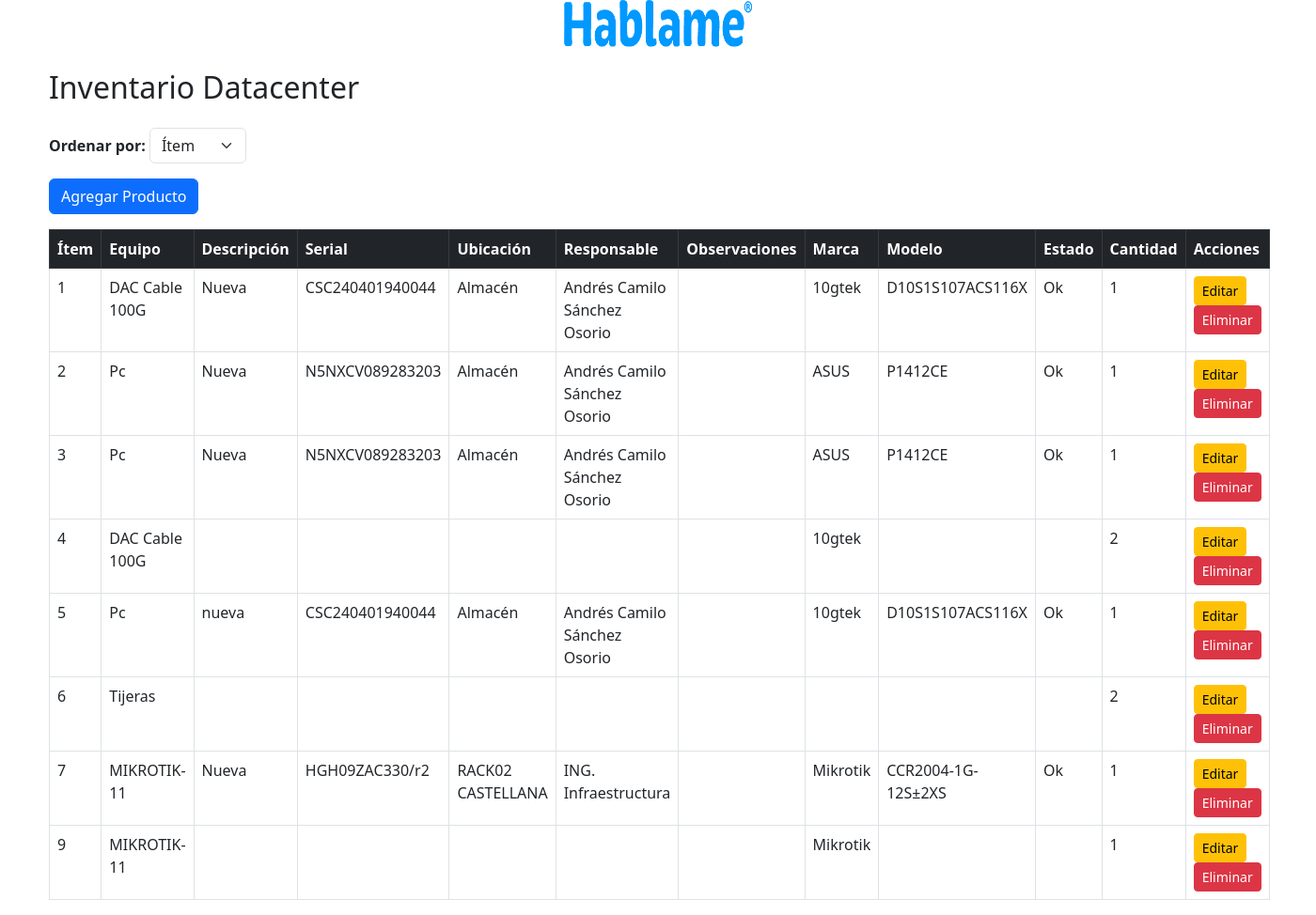
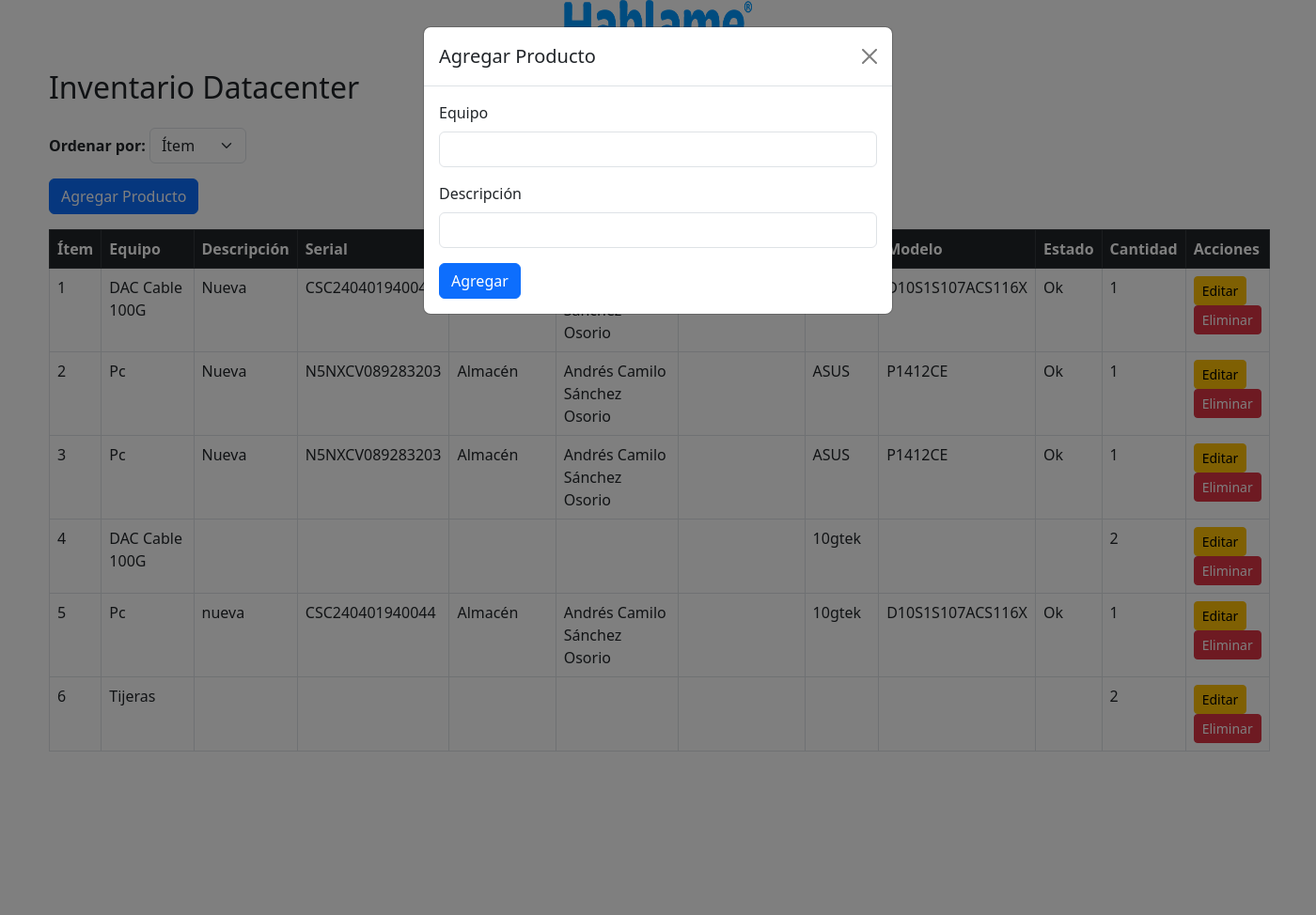
Before and after one commit to lAndresSanchezl/Inventario, a Flask app: page / in a window 1400 px wide, after a click on "Agregar Producto". Shown: the whole page at 94% size. After the commit the page ends 800 px from the top, so only its background shows below. Run offline with Flask 3, Linux system fonts and the light colour scheme.

Commit message:
Actualizacion de boton agregar

```diff
--- a/inventario.py
+++ b/inventario.py
@@ -1,3 +1,4 @@
+import os
 from flask import Flask, render_template, request, redirect, url_for, flash
 from flask_sqlalchemy import SQLAlchemy
 
@@ -17,27 +18,20 @@ class Producto(db.Model):
     serial = db.Column(db.String(100), nullable=True)
     ubicacion = db.Column(db.String(100), nullable=True)
     responsable = db.Column(db.String(100), nullable=True)
-    observaciones = db.Column(db.String(255), nullable=False, default="")  # Evita NULL
+    observaciones = db.Column(db.String(255), nullable=True)
     marca = db.Column(db.String(50), nullable=True)
     modelo = db.Column(db.String(50), nullable=True)
     estado = db.Column(db.String(50), nullable=True)
     cantidad = db.Column(db.Integer, nullable=False, default=1)
 
-# Crear la base de datos (solo si no existe)
+# Crear la base de datos si no existe
 with app.app_context():
     db.create_all()
 
-# Página principal - Mostrar productos con ordenación
 @app.route('/')
 def index():
-    orden_actual = request.args.get('ordenar_por', 'item')  # Por defecto ordena por 'item'
-
-    if orden_actual not in ['item', 'equipo', 'marca']:
-        orden_actual = 'item'  # Seguridad: evitar valores inesperados
-
-    productos = Producto.query.order_by(getattr(Producto, orden_actual)).all()
-
-    return render_template('inventario.html', productos=productos, orden_actual=orden_actual)
+    productos = Producto.query.order_by(Producto.item).all()
+    return render_template('inventario.html', productos=productos)
 
 # Agregar un nuevo producto
 @app.route('/agregar', methods=['POST'])
@@ -110,5 +104,7 @@ def eliminar(id):
 
     return redirect(url_for('index'))
 
+# Configuración para Render
 if __name__ == '__main__':
-    app.run(debug=True, host='0.0.0.0', port=5000)
+    port = int(os.environ.get("PORT", 10000))  # Render asignará el puerto automáticamente
+    app.run(debug=False, host='0.0.0.0', port=port)
--- a/templates/inventario.html
+++ b/templates/inventario.html
@@ -2,11 +2,11 @@
 <html lang="es">
 <head>
     <link rel="icon" type="image/png" href="{{ url_for('static', filename='imagenes/apple-touch-icon.png') }}">
-
     <meta charset="UTF-8">
     <meta name="viewport" content="width=device-width, initial-scale=1.0">
+
     <div style="text-align: center;">
-        <img src="static/imagenes/logo_hablame_azul.png" alt="Descripción de la imagen" width="200" height="50">
+        <img src="static/imagenes/logo_hablame_azul.png" alt="Logo" width="200" height="50">
     </div>
 
     <title>Inventario</title>
@@ -82,6 +82,31 @@
         </table>
     </div>
 
+    <!-- Modal para agregar producto -->
+    <div class="modal fade" id="modalAgregar" tabindex="-1" aria-labelledby="modalAgregarLabel" aria-hidden="true">
+        <div class="modal-dialog">
+            <div class="modal-content">
+                <div class="modal-header">
+                    <h5 class="modal-title" id="modalAgregarLabel">Agregar Producto</h5>
+                    <button type="button" class="btn-close" data-bs-dismiss="modal" aria-label="Close"></button>
+                </div>
+                <div class="modal-body">
+                    <form action="{{ url_for('agregar') }}" method="POST">
+                        <div class="mb-3">
+                            <label class="form-label">Equipo</label>
+                            <input type="text" name="equipo" class="form-control" required>
+                        </div>
+                        <div class="mb-3">
+                            <label class="form-label">Descripción</label>
+                            <input type="text" name="descripcion" class="form-control">
+                        </div>
+                        <button type="submit" class="btn btn-primary">Agregar</button>
+                    </form>
+                </div>
+            </div>
+        </div>
+    </div>
+
     <script src="https://cdn.jsdelivr.net/npm/bootstrap@5.3.0/dist/js/bootstrap.bundle.min.js"></script>
 </body>
 </html>
```
